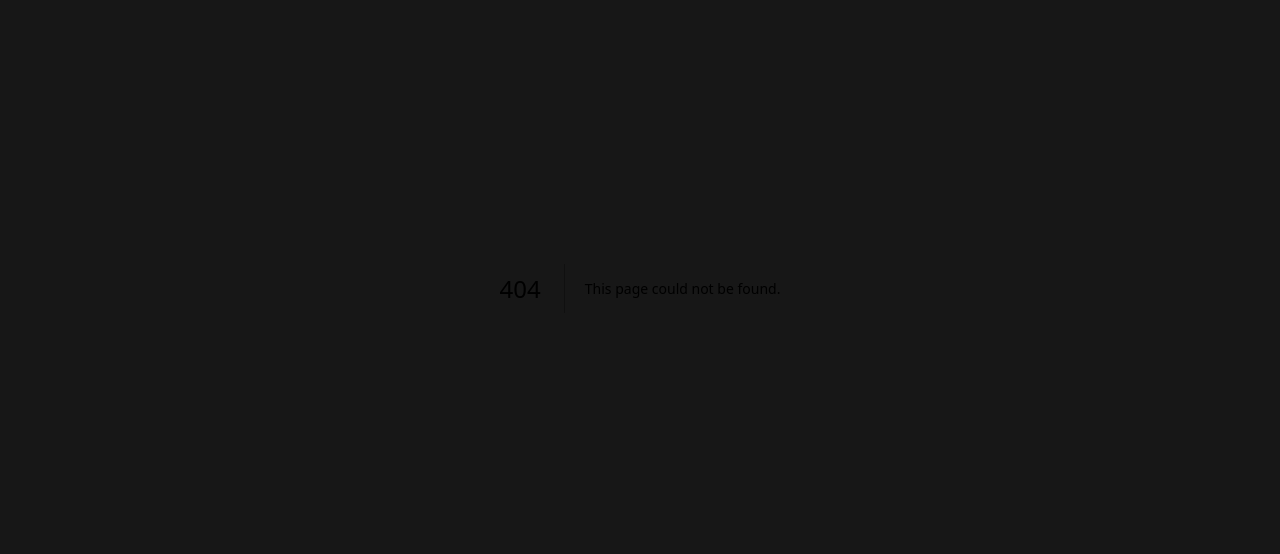
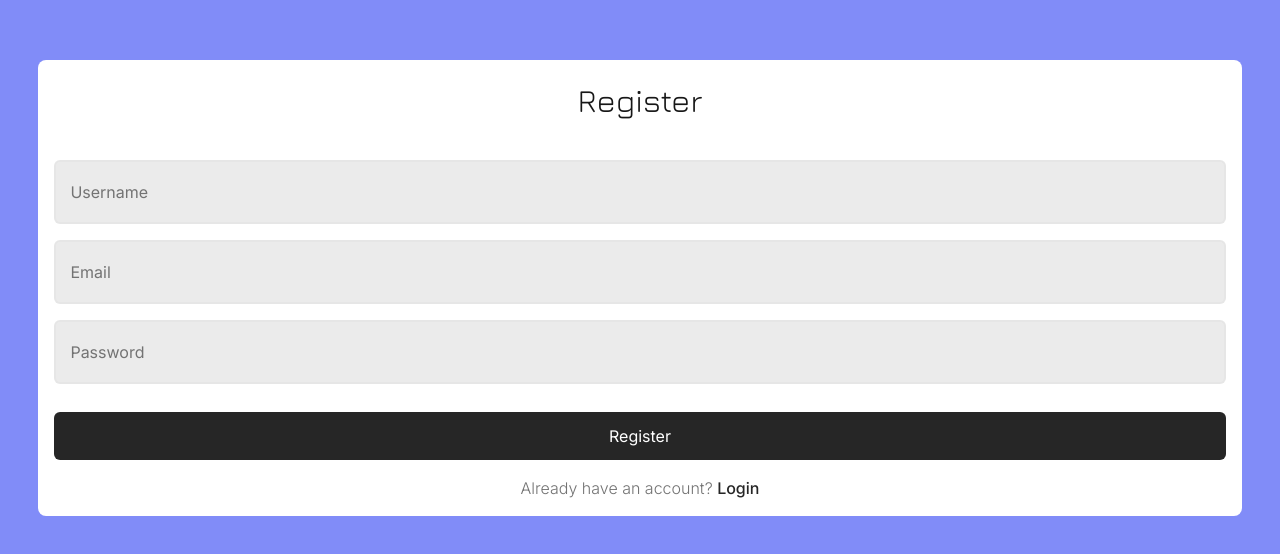
Before and after one commit to jane-does-coding/grocery-list, a Next.js app: page /register in a window 1280 px wide. Before the commit this address had no page. Shown: the part 112-666 px from the top of the page. Built offline with nearby package versions, Linux system fonts and the light colour scheme.

Commit message:
login register UI

```diff
--- /dev/null
+++ b/app/(pages)/login/page.js
@@ -0,0 +1,12 @@
+import Login from "@/app/components/LoginAndRegister/Login";
+import React from "react";
+
+const page = () => {
+	return (
+		<div>
+			<Login />
+		</div>
+	);
+};
+
+export default page;
--- /dev/null
+++ b/app/(pages)/register/page.js
@@ -0,0 +1,13 @@
+import Input from "@/app/components/Input";
+import Register from "@/app/components/LoginAndRegister/Register";
+import React from "react";
+
+const page = () => {
+	return (
+		<div>
+			<Register />
+		</div>
+	);
+};
+
+export default page;
--- /dev/null
+++ b/app/components/Input.jsx
@@ -0,0 +1,26 @@
+"use client";
+
+const Input = ({ id, label, type = "text", disabled }) => {
+	return (
+		<div className="w-full relative my-1">
+			<input
+				id={id}
+				disabled={disabled}
+				placeholder=" "
+				type={type}
+				minLength={3}
+				className={`peer w-full p-3 pt-6 pl-4 font-light bg-neutral-200/75 border-2 border-neutral-200/75  focus:border-indigo-400 rounded-md outline-none transition disabled:opacity-70 disabled:cursor-not-allowed relative text-neutral-700
+
+        `}
+			/>
+			<label
+				className={`absolute text-md duration-150 transform -translate-y-3 top-5 left-4 z-10 origin-[0] peer-placeholder-shown:scale-100 peer-placeholder-shown:translate-y-0 peer-focus:scale-75 peer-focus:-translate-y-4 peer-focus:text-indigo-400 text-neutral-500
+        `}
+			>
+				{label}
+			</label>
+		</div>
+	);
+};
+
+export default Input;
--- a/app/components/Item.jsx
+++ b/app/components/Item.jsx
@@ -30,7 +30,7 @@ const Item = ({ item }) => {
 				<span className="text-neutral-500">{`(${item.amount})`}</span>
 			</h2>
 			<div className="flex gap-2 my-2">
-				{["Store 1", "Store 2", "Store 3"].map((store, index) => (
+				{[`${item.store}`, "Store 2", "Store 3"].map((store, index) => (
 					<motion.span
 						key={index}
 						className="py-1 px-3 bg-blue-200 rounded-full text-xs text-neutral-800"
--- a/app/components/List.jsx
+++ b/app/components/List.jsx
@@ -2,8 +2,8 @@
 import { motion } from "framer-motion";
 import Item from "./Item";
 
-const items = [];
-/* {
+const items = [
+	{
 		name: "Apples",
 		amount: "4",
 		store: "Walmart",
@@ -20,7 +20,8 @@ const items = [];
 		amount: "1 pack",
 		store: "Winco",
 		notes: "",
-}, */
+	},
+];
 
 const List = () => {
 	return (
@@ -30,11 +31,13 @@ const List = () => {
 					Grocery List
 				</h1>
 				{items.length < 1 ? (
-					<div>
-						<h1 className="text-neutral-900">No items yet</h1>
+					<div className="flex min-h-[60vh] w-full items-center justify-center">
+						<h1 className="text-neutral-900 text-[1.5rem] jura mx-auto w-fit">
+							No items yet
+						</h1>
 					</div>
 				) : (
-					<div className="flex flex-col gap-2 p-2">
+					<div className="flex flex-col gap-2 p-2 w-full">
 						{items.map((item, index) => (
 							<motion.div
 								key={index}
--- /dev/null
+++ b/app/components/LoginAndRegister/Login.jsx
@@ -0,0 +1,30 @@
+import Input from "@/app/components/Input";
+
+const Login = () => {
+	return (
+		<div>
+			<div className="min-h-screen bg-indigo-400 flex items-center justify-center">
+				<div className="w-[94vw] bg-white rounded-lg px-4">
+					<h1 className="text-neutral-900 w-fit text-[2rem] jura mx-auto my-4 mb-8">
+						Login
+					</h1>
+					<div className="flex flex-col gap-2">
+						<Input label={"Email"} />
+						<Input label={"Password"} />
+					</div>
+					<button className="w-full py-3 bg-neutral-800 text-white rounded-md my-4 mt-6">
+						Login
+					</button>
+					<p className="text-neutral-500 text-center mb-4 font-light">
+						Don't have an account?{" "}
+						<a href="/register" className="text-neutral-800 font-medium">
+							Register
+						</a>
+					</p>
+				</div>
+			</div>
+		</div>
+	);
+};
+
+export default Login;
--- /dev/null
+++ b/app/components/LoginAndRegister/Register.jsx
@@ -0,0 +1,32 @@
+import Input from "@/app/components/Input";
+import React from "react";
+
+const Register = () => {
+	return (
+		<div>
+			<div className="min-h-screen bg-indigo-400 flex items-center justify-center">
+				<div className="w-[94vw] bg-white rounded-lg px-4">
+					<h1 className="text-neutral-900 w-fit text-[2rem] jura mx-auto my-4 mb-8">
+						Register
+					</h1>
+					<div className="flex flex-col gap-2">
+						<Input label={"Username"} />
+						<Input label={"Email"} />
+						<Input label={"Password"} />
+					</div>
+					<button className="w-full py-3 bg-neutral-800 text-white rounded-md my-4 mt-6">
+						Register
+					</button>
+					<p className="text-neutral-500 text-center mb-4 font-light">
+						Already have an account?{" "}
+						<a href="/login" className="text-neutral-800 font-medium">
+							Login
+						</a>
+					</p>
+				</div>
+			</div>
+		</div>
+	);
+};
+
+export default Register;
--- a/package.json
+++ b/package.json
@@ -13,6 +13,7 @@
     "next": "14.2.4",
     "react": "^18",
     "react-dom": "^18",
+    "react-hook-form": "^7.52.0",
     "react-intersection-observer": "^9.10.3"
   },
   "devDependencies": {
```
Also changed, not shown: 1 other file (tests, documents, lock files or other folders). Lines whose indentation alone changed are shown as unchanged.
